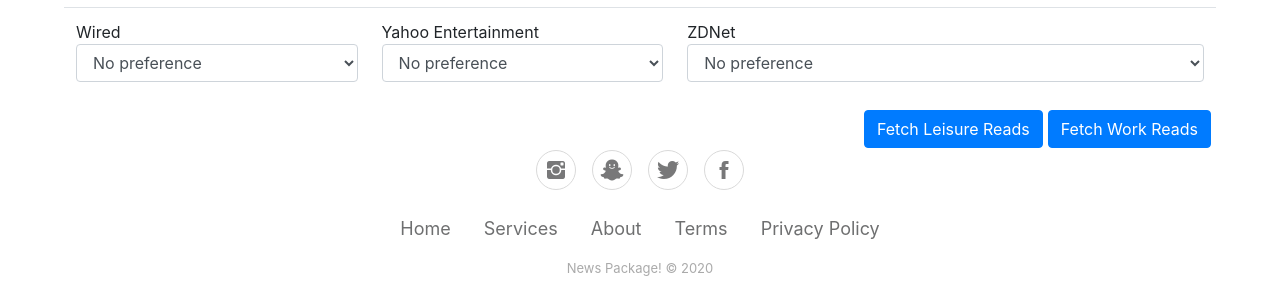
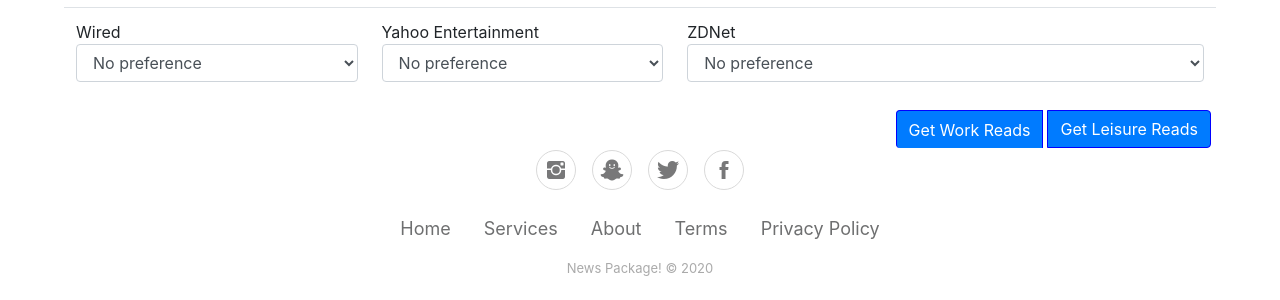
Before and after one commit to nuschandra/NewsCurator, a Flask app: page /userProfile in a window 1280 px wide. Shown: the part 2730-3030 px from the top of the page. Run offline with Flask 2, Linux system fonts and the light colour scheme; some libraries are stand-ins or nearby versions; some web fonts are replaced.

Commit message:
Some appearance changes to html

```diff
--- /dev/null
+++ b/app/static/css/buttons.css
@@ -0,0 +1,14 @@
+.btn-group button {
+    width: fit-content;
+    margin-right: 5px;
+    border: 1px solid blue; /* blue border */
+}
+
+.btn-group button:not(:last-child) {
+  border-bottom: none; /* Prevent double borders */
+}
+
+/* Add a background color on hover */
+.btn-group button:hover {
+  background-color: #3e538e;
+}
--- a/app/templates/user_profile.html
+++ b/app/templates/user_profile.html
@@ -13,6 +13,7 @@
     <link rel="stylesheet" href="static/css/Navigation-with-Button.css">
     <link rel="stylesheet" href="static/css/styles.css">
     <link rel="stylesheet" href="static/css/loader.css">
+    <link rel="stylesheet" href="static/css/buttons.css">
 
     <script type="text/javascript" src="static/js/jquery.min.js"></script>
     <script type="text/javascript" src="static/js/newsTopics.js"></script>
@@ -187,8 +188,10 @@
                 <tbody id="newsSourceTable"></tbody>
             </table>
         </div>
-        <button id="fetchWrkReadsBtn" class="btn btn-primary" onclick="localStorage.setItem('article_type', 'Profession');" type="submit" style="float: right;margin-right: 5px;" name="workReadsBtn" value="workReadsBtn">Fetch Work Reads</button>
-        <button id="fetchLeiReadsBtn" class="btn btn-primary" onclick="localStorage.setItem('article_type', 'Leisure');" type="submit" style="float: right;margin-right: 5px;" name="leiReadsBtn" value="leiReadsBtn">Fetch Leisure Reads</button>
+        <div class="btn-group" style="float: right;">
+            <button id="fetchWrkReadsBtn" class="btn btn-primary" onclick="localStorage.setItem('article_type', 'Profession');" type="submit" name="workReadsBtn" value="workReadsBtn">Get Work Reads</button>
+            <button id="fetchLeiReadsBtn" class="btn btn-primary" onclick="localStorage.setItem('article_type', 'Leisure');" type="submit" name="leiReadsBtn" value="leiReadsBtn">Get Leisure Reads</button>
+        </div>
 <!--        <div class="custom-control custom-control-inline custom-switch" style="float: right;margin-top: 5px;">-->
 <!--            <input class="custom-control-input" type="checkbox" id="formCheck-1" name="fetchArticles" value="true" checked="" disabled>-->
 <!--            <label class="custom-control-label" for="formCheck-1">Fetch Articles on Save</label>-->
```
Also changed, not shown: app/model/UserPreferences.sqlite3.
